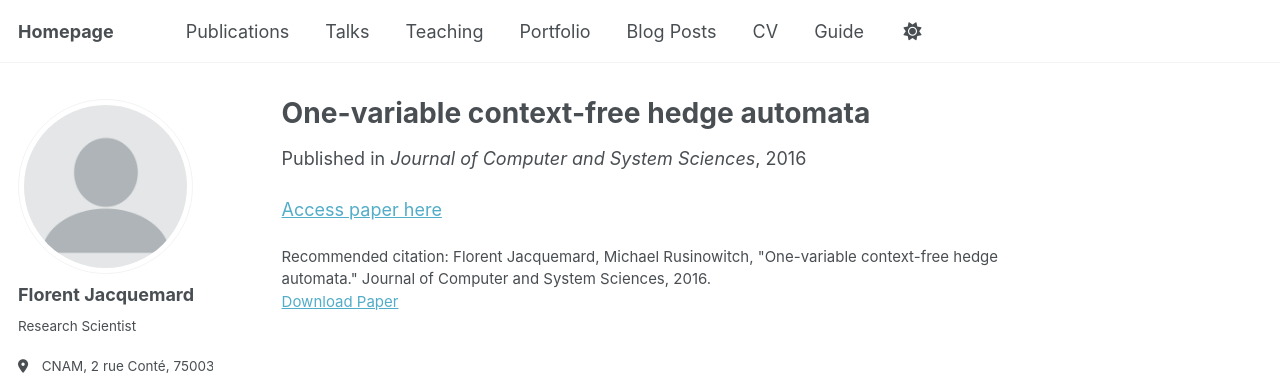
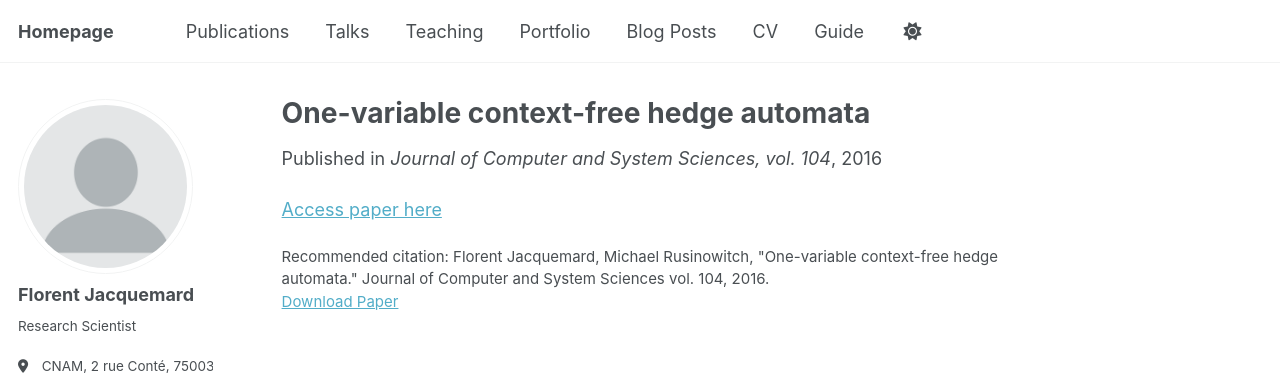
Before and after one commit to florent-jacquemard/florent-jacquemard.github.io, a Jekyll site: the page built from _publications/2016-01-01-One-variable-context-free-hedge-automata.md, in a window 1280 px wide and 997 px high. Shown: the top 376 px of the window. Built offline with Jekyll 4.4.1, drawn with Linux system fonts in a browser that asks for light colours; some web fonts are replaced; a script that is not in the unit is left out.

Commit message:
corrections publications (md generes)

```diff
--- a/_publications/2016-01-01-One-variable-context-free-hedge-automata.md
+++ b/_publications/2016-01-01-One-variable-context-free-hedge-automata.md
@@ -1,10 +1,11 @@
 ---
 title: "One-variable context-free hedge automata"
-collection: manuscripts
+collection: publications
+category: manuscripts
 permalink: /publication/2016-01-01-One-variable-context-free-hedge-automata
 date: 2016-01-01
-venue: 'Journal of Computer and System Sciences'
+venue: 'Journal of Computer and System Sciences, vol. 104'
 paperurl: 'https://inria.hal.science/hal-01426626'
-citation: 'Florent Jacquemard,  Michael Rusinowitch, &quot;One-variable context-free hedge automata.&quot; Journal of Computer and System Sciences, 2016.'
+citation: 'Florent Jacquemard,  Michael Rusinowitch, &quot;One-variable context-free hedge automata.&quot; Journal of Computer and System Sciences vol. 104, 2016.'
 ---
-[Access paper here](https://inria.hal.science/hal-01426626){:target="_blank"}
+[Access paper here](https://doi.org/10.1016/j.jcss.2016.10.006){:target="_blank"}
```
Also changed, not shown: _publications/2016-01-01-FO21-on-data-trees-data-tree-automata-and-branching-vector-addition-systems.md (+5 -4 lines), _publications/2016-01-01-Model-Based-Testing-for-Building-Reliable-Realtime-Interactive-Music-Systems.md (+1 -1 lines).
